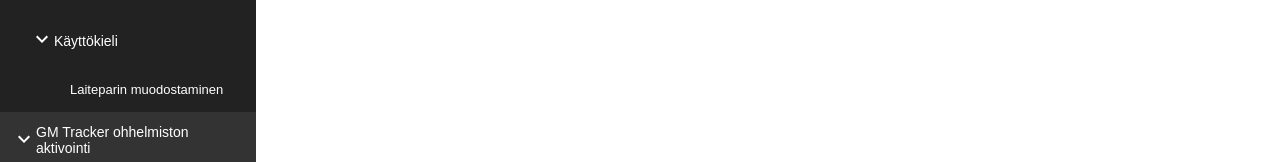
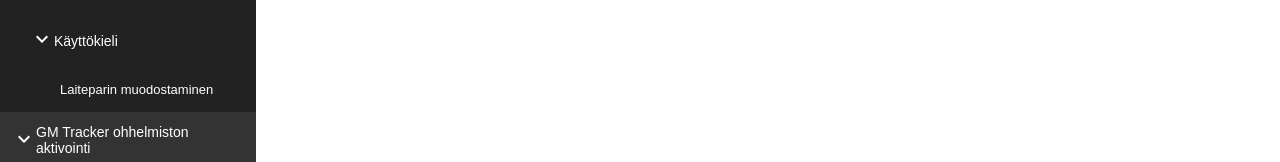
Before and after one commit to arvolukkala/ohje-sivu, a React (Vite) app: page / in a window 1280 px wide. Both pictures are taken after a click on the button "Laiteohje". Shown: the part 401-563 px from the top of the page. Built offline with nearby package versions, Linux system fonts and the light colour scheme.

Commit message:
Update SideBar.jsx

```diff
--- a/src/Components/SideBar/SideBar.jsx
+++ b/src/Components/SideBar/SideBar.jsx
@@ -473,7 +473,7 @@ const Sidebar = () => {
                             {isSubMenuOpen3 && (
                             <div className="dropdown-menu">
                                 <button
-                                    className={`text ${activeButton === 'Page45' ? 'active' : ''}`}
+                                    className={`subtext ${activeButton === 'Page45' ? 'active' : ''}`}
                                     onClick={() => handleButtonClick('Page45', 'Page45')}>
                                         Laitteen kielen vaihtaminen
                                 </button>
@@ -482,7 +482,7 @@ const Sidebar = () => {
                         </div>
                         <div className='dropdown-menu'>
                             <button
-                                className={`subtext ${activeButton === 'Page46' ? 'active' : ''}`}
+                                className={`text ${activeButton === 'Page46' ? 'active' : ''}`}
                                 onClick={() => handleButtonClick('Page46', 'Page46')}>
                                     Laiteparin muodostaminen
                             </button>
```
